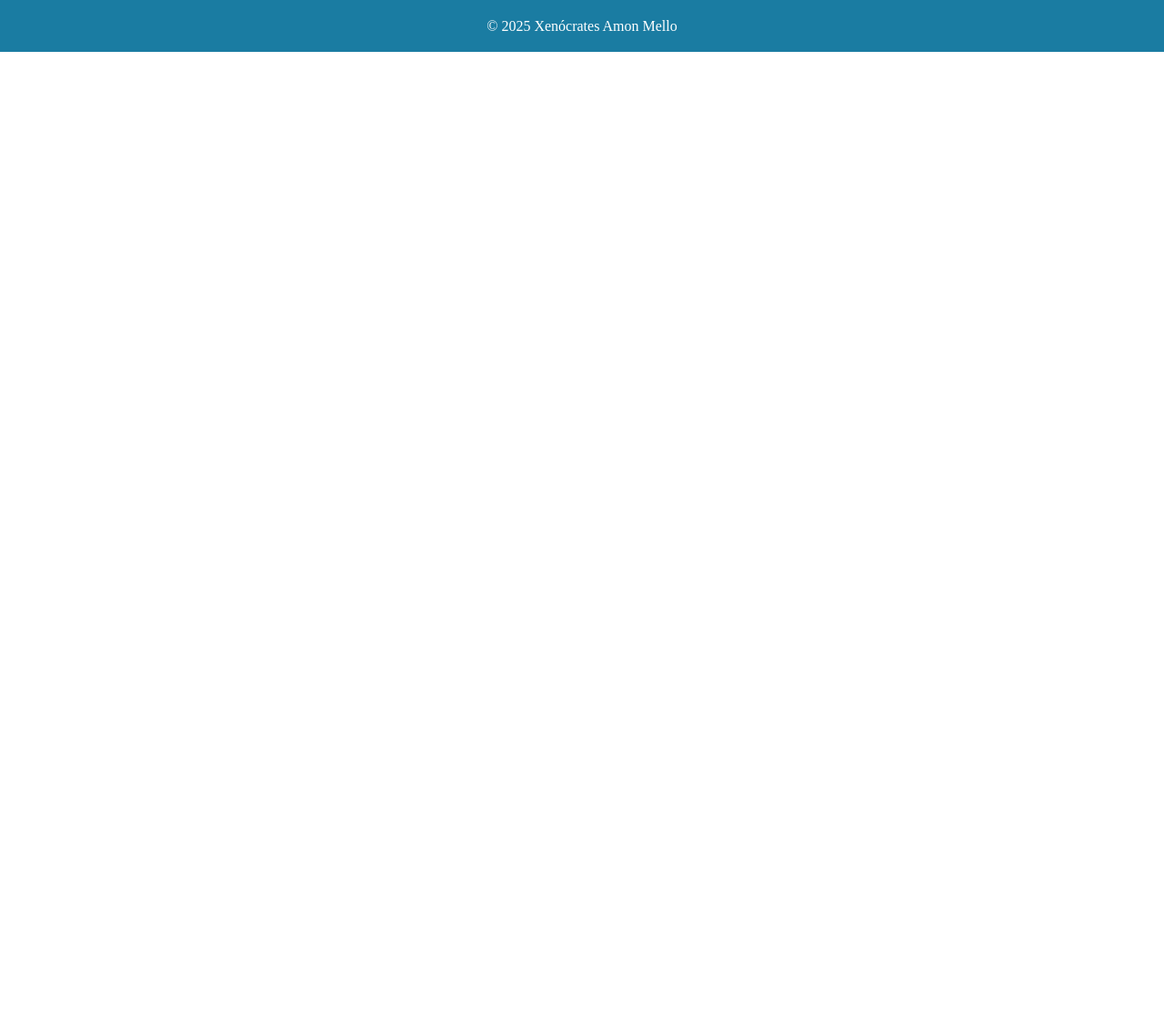
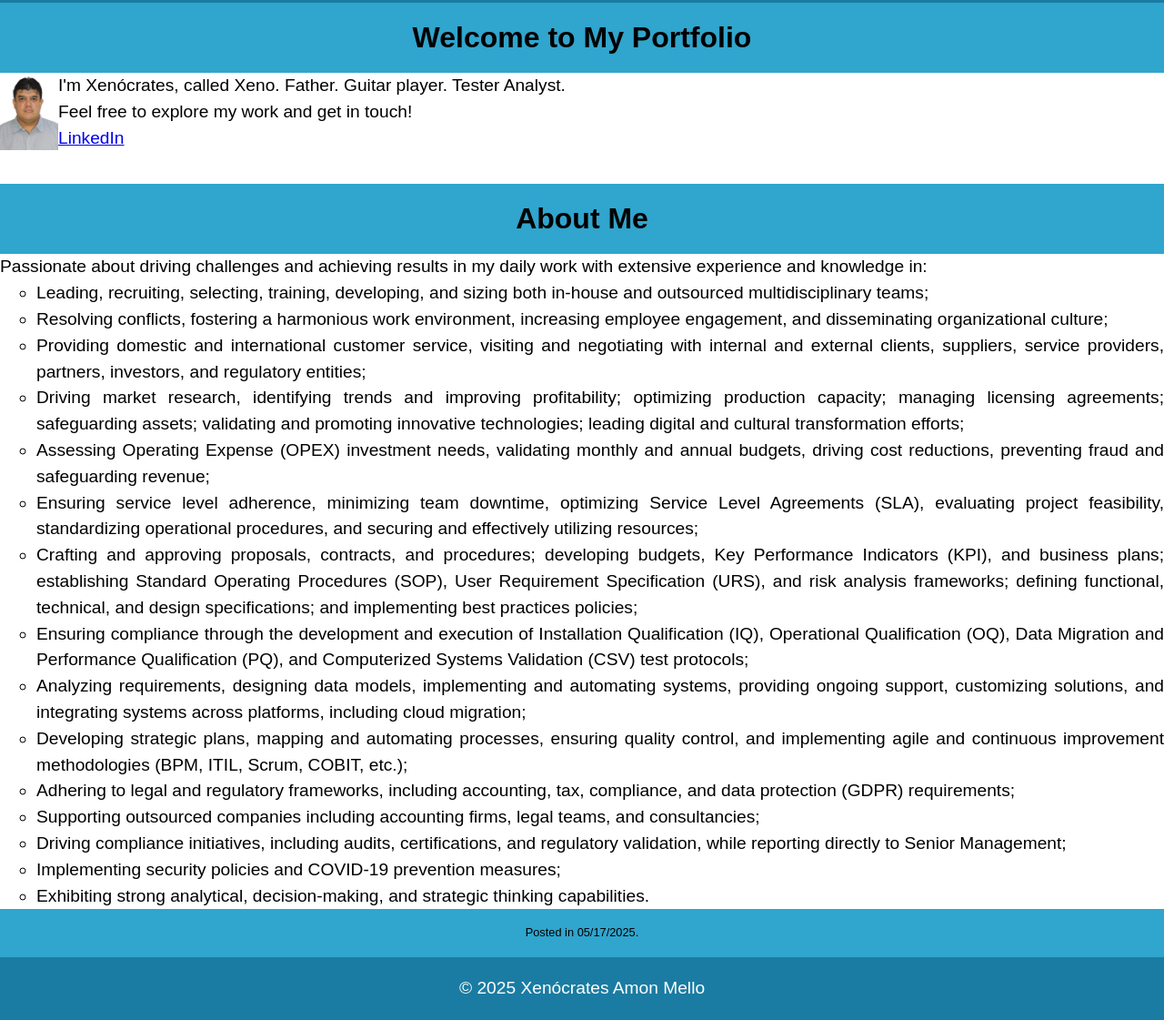
Before and after one commit to xenocratesmello/portfolio, a plain HTML site: page about.html in a window 1280 px wide. Shown: the part 55-1176 px from the top of the page at 91% size. Before the commit the page ends 800 px from the top, so only its background shows below. Drawn offline with Linux system fonts and the light colour scheme.

Commit message:
About page completed

```diff
--- a/about.html
+++ b/about.html
@@ -23,6 +23,38 @@
             </ul>
         </nav>
     </header>
+    <main>
+        <h1>Welcome to My Portfolio</h1>
+        <img src="picture/perfil.jpeg">
+        <p>I'm Xenócrates, called Xeno. Father. Guitar player. Tester Analyst.</p>
+        <p>Feel free to explore my work and get in touch!</p>
+        <p><a href="https://www.linkedin.com/in/xenocrates/?locale=en_US">LinkedIn</a></p>
+        <br><br>
+    </main>
+    <article>
+        <h1>About Me</h1>
+        <p>Passionate about driving challenges and achieving results in my daily work with extensive experience and knowledge in:</p>
+        <ul>
+            <li>Leading, recruiting, selecting, training, developing, and sizing both in-house and outsourced multidisciplinary teams;</li>
+            <li>Resolving conflicts, fostering a harmonious work environment, increasing employee engagement, and disseminating organizational culture;</li>
+            <li>Providing domestic and international customer service, visiting and negotiating with internal and external clients, suppliers, service providers, partners, investors, and regulatory entities;</li>
+            <li>Driving market research, identifying trends and improving profitability; optimizing production capacity; managing licensing agreements; safeguarding assets; validating and promoting innovative technologies; leading digital and cultural transformation efforts;</li>
+            <li>Assessing Operating Expense (OPEX) investment needs, validating monthly and annual budgets, driving cost reductions, preventing fraud and safeguarding revenue;</li>
+            <li>Ensuring service level adherence, minimizing team downtime, optimizing Service Level Agreements (SLA), evaluating project feasibility, standardizing operational procedures, and securing and effectively utilizing resources;</li>
+            <li>Crafting and approving proposals, contracts, and procedures; developing budgets, Key Performance Indicators (KPI), and business plans; establishing Standard Operating Procedures (SOP), User Requirement Specification (URS), and risk analysis frameworks; defining functional, technical, and design specifications; and implementing best practices policies;</li>
+            <li>Ensuring compliance through the development and execution of Installation Qualification (IQ), Operational Qualification (OQ), Data Migration and Performance Qualification (PQ), and Computerized Systems Validation (CSV) test protocols;</li>
+            <li>Analyzing requirements, designing data models, implementing and automating systems, providing ongoing support, customizing solutions, and integrating systems across platforms, including cloud migration;</li>
+            <li>Developing strategic plans, mapping and automating processes, ensuring quality control, and implementing agile and continuous improvement methodologies (BPM, ITIL, Scrum, COBIT, etc.);</li>
+            <li>Adhering to legal and regulatory frameworks, including accounting, tax, compliance, and data protection (GDPR) requirements;</li>
+            <li>Supporting outsourced companies including accounting firms, legal teams, and consultancies;</li>
+            <li>Driving compliance initiatives, including audits, certifications, and regulatory validation, while reporting directly to Senior Management;</li>
+            <li>Implementing security policies and COVID-19 prevention measures;</li>
+            <li>Exhibiting strong analytical, decision-making, and strategic thinking capabilities.</li>
+        </ul>
+        <footer>
+            Posted in&nbsp;<time>05/17/2025</time>.
+        </footer>
+    </article>
     <footer>
         <p>&copy; 2025 Xenócrates Amon Mello</p>
     </footer>
--- /dev/null
+++ b/style/clean.css
@@ -0,0 +1,6 @@
+/* Clean Default Format */
+
+* {
+    margin: 0;
+    padding: 0;
+}
--- a/style/main.css
+++ b/style/main.css
@@ -1,17 +1,28 @@
 @charset "UTF-8";
-@import "reset.css";
+/*@import "reset.css"; /*Clean default format*/
+@import "clean.css"; /*Clean default format*/
+
+html {
+  font-family: Arial, Helvetica, sans-serif;
+}
+
+p {
+  font-size: 1.2em;
+  line-height: 1.5em;
+}
 
 header {
   background: #1a7ca2;
   color: #fff;
   padding: 20px 10px;
   display: flex;
-  list-style: none;
   justify-content: center;
+  margin: 0 auto;
 }
 
 header li {
     float: left;
+    list-style: none;
 }
 
 header li a {
@@ -23,6 +34,51 @@ header li a {
 header li a:hover {
   background: #fff;
   color: #1a7ca2;
+  font-weight: bold;
+}
+
+h1 {
+  background: #30a5cd;
+  color: black;
+  font-size: xx-large;
+  font-weight: bold;
+  padding: 20px 10px;
+  text-align: center;
+  margin: 0 auto;
+}
+
+main {
+    margin: 0 auto;
+    display: block;
+    text-align: justify;
+}
+
+main img {
+  max-width: 5%;
+  height: auto;
+  float: left;
+}
+
+article {
+  margin: 0 auto;
+}
+
+article ul {
+  background: #fff;
+  color: black;
+  font-size: 1.2em;
+  line-height: 1.5em;
+  list-style-type: circle;
+  padding-left: 40px;
+  text-align: justify;
+}
+
+article footer {
+  background: #30a5cd;
+  color: black;
+  font-size: 0.8em;
+  line-height: 1em;
+  margin: 0 auto;
 }
 
 footer {
@@ -30,6 +86,5 @@ footer {
   color: #fff;
   padding: 20px 10px;
   display: flex;
-  list-style: none;
   justify-content: center;
 }
```
Also changed, not shown: picture/perfil.jpeg (added).
